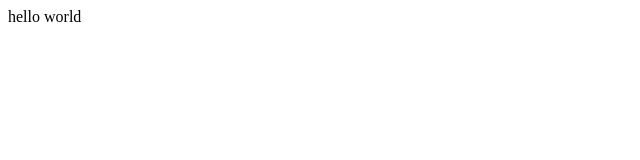
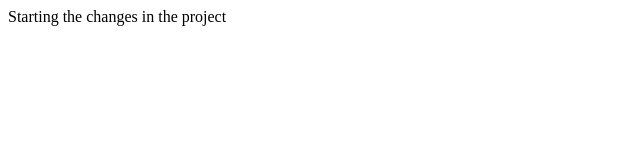
Before and after one commit to pankaj1-star/html-project1, a plain HTML site: page index.html in a window 1280 px wide. Shown: the whole page, without its empty margins (0-640 px from the left). Drawn offline with Linux system fonts and the light colour scheme.

Commit message:
writing code for website

```diff
--- a/index.html
+++ b/index.html
@@ -1 +1 @@
-<p>hello world</p>
+<p>Starting the changes in the project</p>
```
